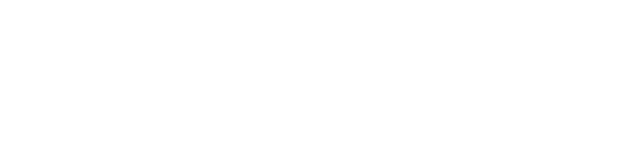
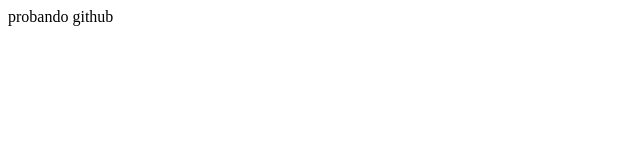
Before and after one commit to scilingo-romina/comisiom33115, a plain HTML site: page index.html in a window 1280 px wide. Shown: the whole page, without its empty margins (0-640 px from the left). Drawn offline with Linux system fonts and the light colour scheme.

Commit message:
nueva mod

```diff
--- a/index.html
+++ b/index.html
@@ -8,6 +8,6 @@
     <title>Clase GitHub</title>
 </head>
 <body>
-
+    <h11>probando github</h11>
 </body>
 </html>
```
